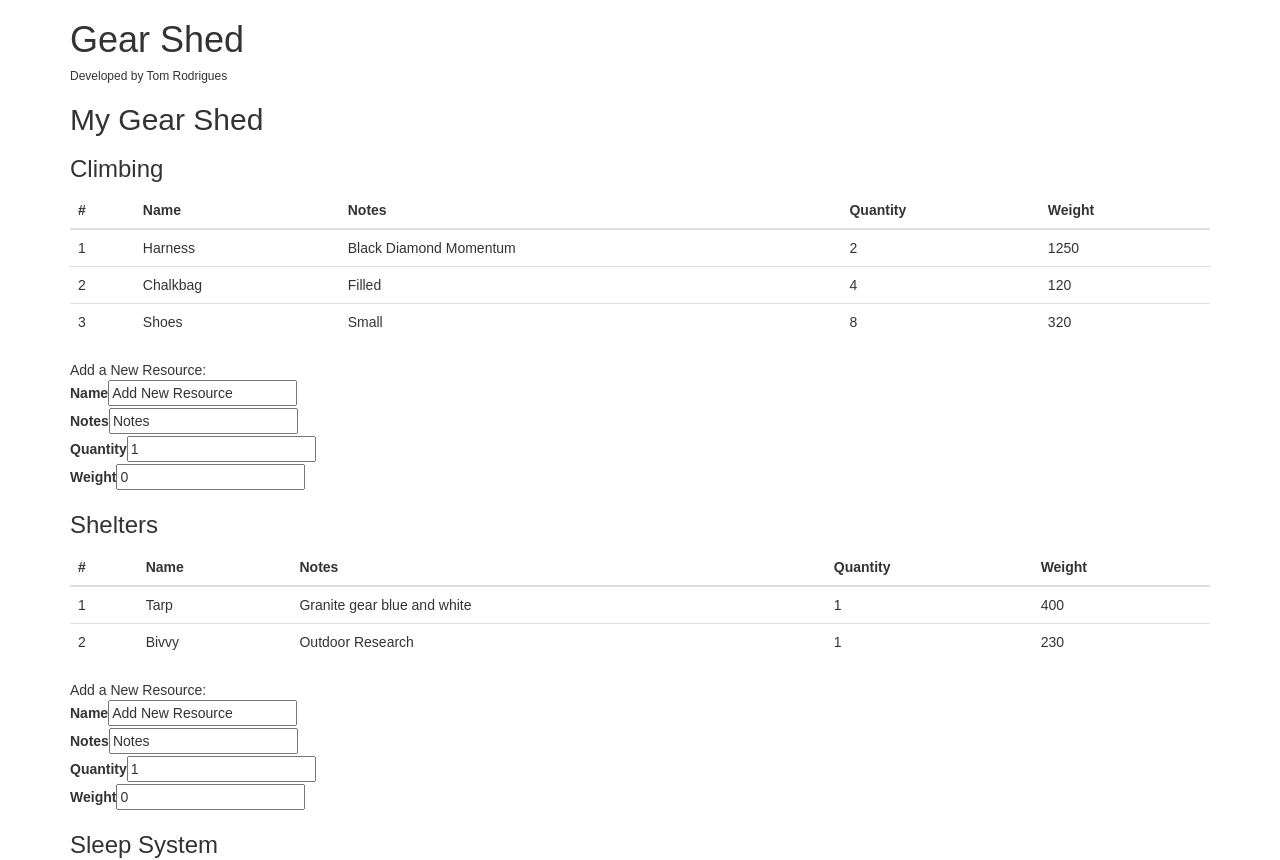
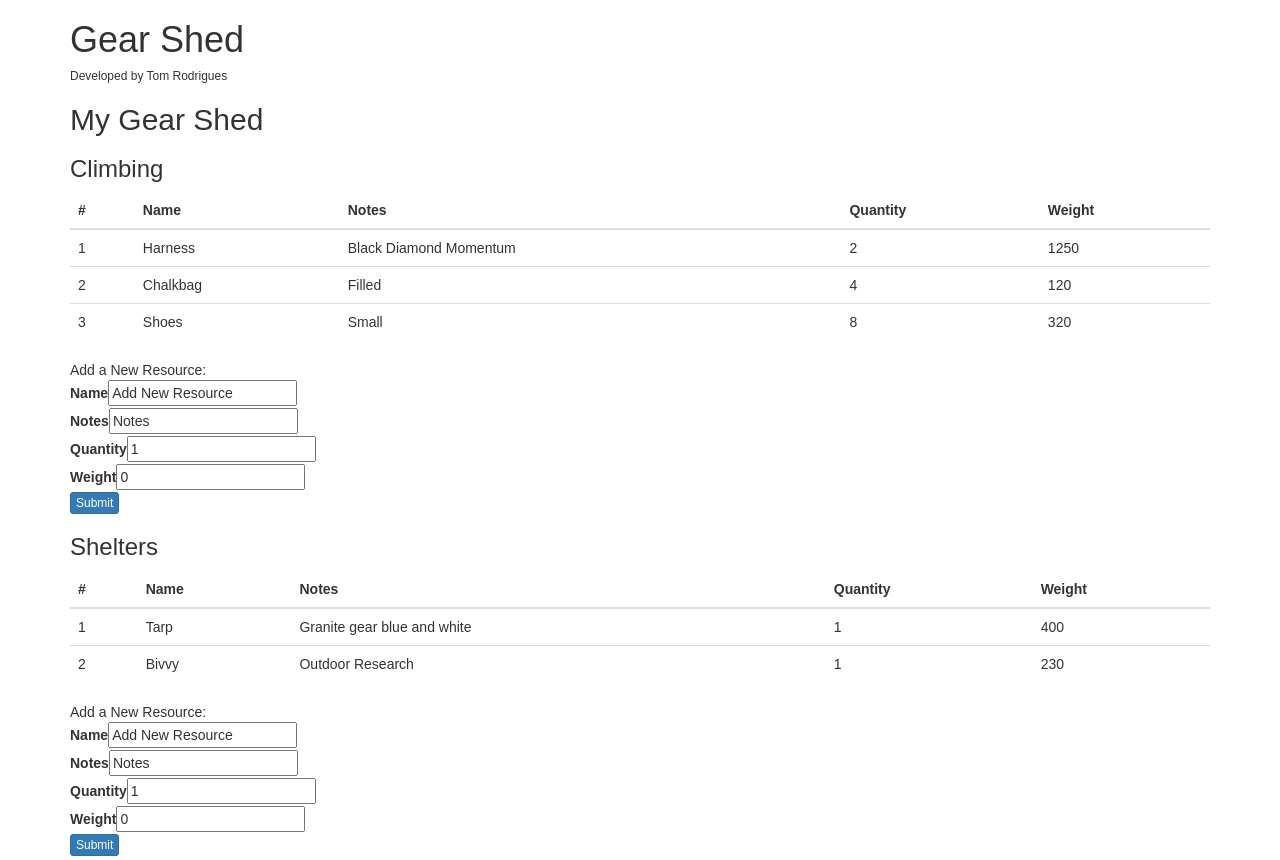
Before and after one commit to TomJRodrigues/gear-shed, a React (Create React App) app: page / in a window 1280 px wide. Shown: the top 860 px of the page. Built offline with nearby package versions, Linux system fonts and the light colour scheme.

Commit message:
add new item button implemented

```diff
--- a/src/App.js
+++ b/src/App.js
@@ -8,6 +8,7 @@ class App extends Component {
     super();
 
     //function binding
+    this.addNewItem = this.addNewItem.bind(this);
 
     this.state = {
       resources: [
@@ -80,6 +81,12 @@ class App extends Component {
 
   //functions
 
+  addNewItem(newItem, index) {
+    const tempState = this.state;
+    tempState.resources[index].items.push(newItem);
+    this.setState(tempState);
+  }
+
   render() {
     return (
       <div className="container">
@@ -90,6 +97,7 @@ class App extends Component {
             <Category
               index={index}
               items={resource}
+              addNewItem={this.addNewItem}
             />
           )}
         )}
--- a/src/Category.js
+++ b/src/Category.js
@@ -6,10 +6,11 @@ export default class Category extends Component {
 	constructor(props) {
 		super(props);
 
-		//function binding
+		// function binding
 		this.handleInputChange = this.handleInputChange.bind(this);
+		this.handleSubmit = this.handleSubmit.bind(this);
 
-		//state
+		// state
 		this.state = {
 			name: "Add New Resource",
 			notes: "Notes",
@@ -19,7 +20,18 @@ export default class Category extends Component {
 
 	}
 
-	//functions
+	// functions
+
+	handleSubmit(event) {					// packages up the current state in JSON and sends it up to App.js
+		event.preventDefault();
+		const newItem = {
+			name: this.state.name,
+			notes: this.state.notes,
+			quantity: this.state.quantity,
+			weight: this.state.weight,
+		}
+		this.props.addNewItem(newItem, this.props.index);
+	}
 
 	handleInputChange(event) {    // allows typing in input fields and checking boxes
     const target = event.target;
@@ -78,6 +90,8 @@ export default class Category extends Component {
       			Weight
       		</label>
       		<input type="text" name="weight" value={this.state.weight} onChange={this.handleInputChange} />
+      		<br/>
+      		<button className="btn btn-xs btn-primary" onClick={this.handleSubmit}>Submit</button>
       	</form>
       </div>
     );
```
